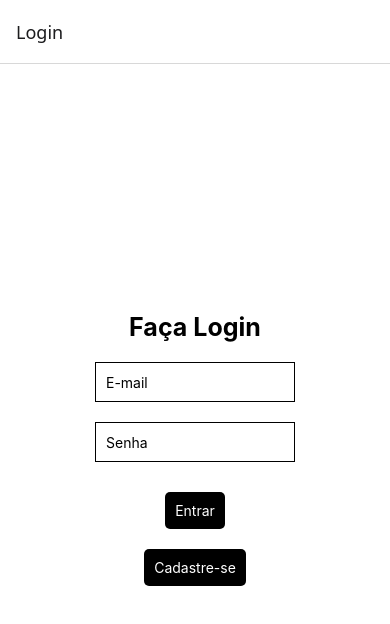
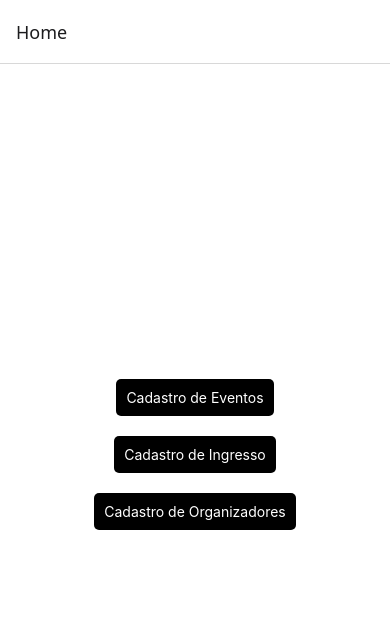
Before and after one commit to Fogazzaa/vioMobile, a React Native app: screen / in a window 390 px wide. Shown: the top 624 px of the page. Built offline with nearby package versions, Linux system fonts and the light colour scheme.

Commit message:
12-03-25 / estilização das screens

```diff
--- a/src/App.js
+++ b/src/App.js
@@ -13,7 +13,7 @@ const Stack = createStackNavigator();
 export default function App() {
   return (
     <NavigationContainer>
-      <Stack.Navigator initialRouteName="Login">
+      <Stack.Navigator initialRouteName="Home">
         <Stack.Screen name="Login" component={LoginScreen} />
         <Stack.Screen name="Cadastro" component={CadastroScreen} />
         <Stack.Screen name="Home" component={HomeScreen} />
--- a/src/screens/HomeScreen.js
+++ b/src/screens/HomeScreen.js
@@ -3,26 +3,28 @@ import { StyleSheet, Text, TouchableOpacity, View } from "react-native";
 export default function Home({ navigation }) {
   return (
     <View style={styles.container}>
-      <TouchableOpacity style={styles.button}>
+      <TouchableOpacity style={styles.button}
+      onPress={() => navigation.navigate("CadastroEvento")}>
         <Text
           style={styles.button}
-          onPress={() => navigation.navigate("CadastroEvento")}
+
         >
           Cadastro de Eventos
         </Text>
       </TouchableOpacity>
-      <TouchableOpacity style={styles.button}>
+      <TouchableOpacity style={styles.button}
+      onPress={() => navigation.navigate("CadastroIngresso")}>
         <Text
           style={styles.button}
-          onPress={() => navigation.navigate("CadastroIngresso")}
         >
           Cadastro de Ingresso
         </Text>
       </TouchableOpacity>
-      <TouchableOpacity style={styles.button}>
+      <TouchableOpacity style={styles.button}
+       onPress={() => navigation.navigate("CadastroOrganizador")}>
         <Text
           style={styles.button}
-          onPress={() => navigation.navigate("CadastroOrganizador")}
+
         >
           Cadastro de Organizadores
         </Text>
```
